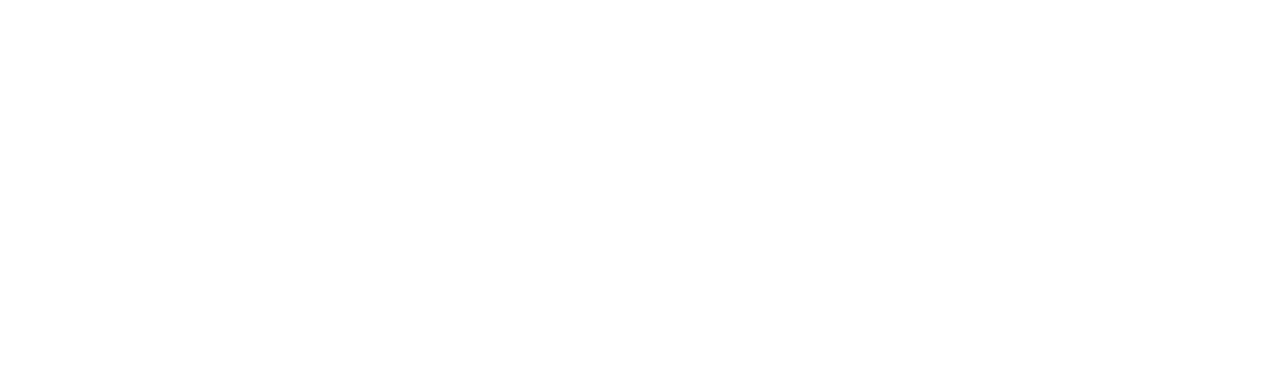
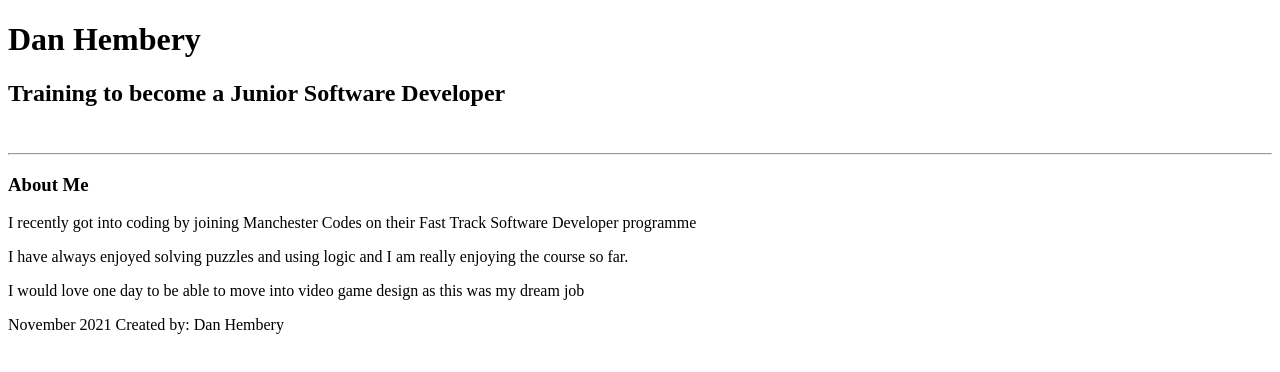
Before and after one commit to DanHembery/portfolio, a plain HTML site: page index.html in a window 1280 px wide. Drawn offline with Linux system fonts and the light colour scheme.

Commit message:
Semantic markup changed

```diff
--- a/index.html
+++ b/index.html
@@ -5,8 +5,19 @@
             Dan Hembery
         </title>
         <body>
-
-
+            <header>
+                <h1><b>Dan Hembery</b></h1>
+                <h2>Training to become a Junior Software Developer</h2>
+            </header>
+            <main>
+            <br/>
+            <hr/>
+            <h3>About Me</h3>
+            <p>I recently got into coding by joining Manchester Codes on their Fast Track Software Developer programme</p>
+            <p>I have always enjoyed solving puzzles and using logic and I am really enjoying the course so far.</p>
+            <p>I would love one day to be able to move into video game design as this was my dream job</p>
+            </main>
+            <footer>November 2021 Created by: Dan Hembery</footer>
         </body>
     </head>
 </html>
```
